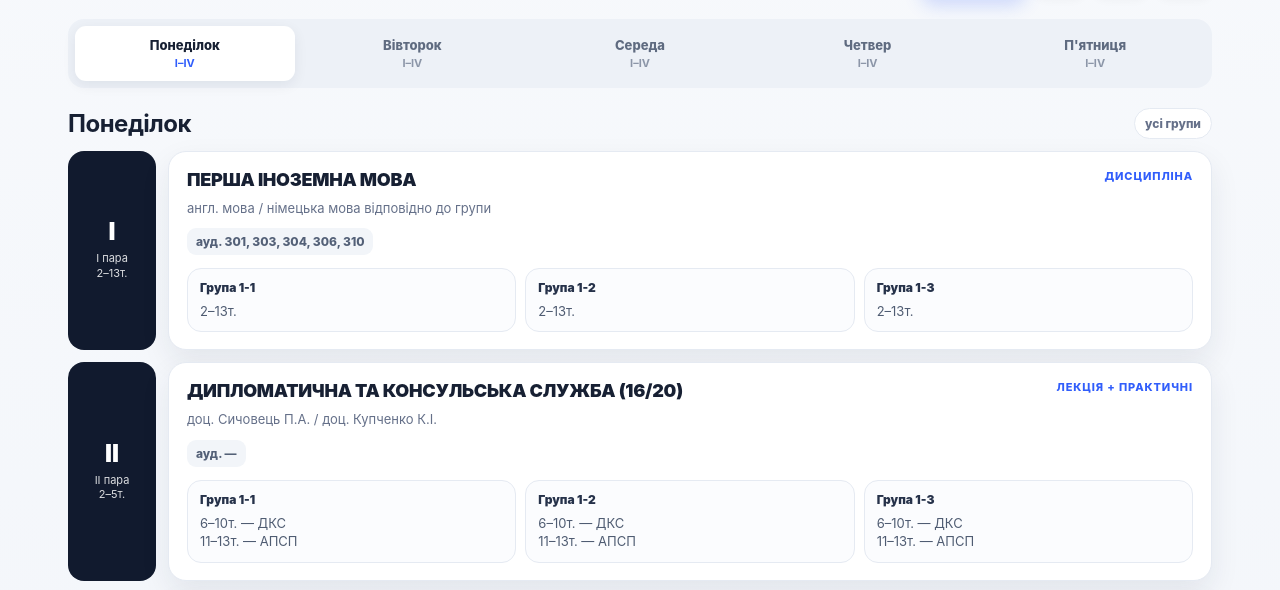
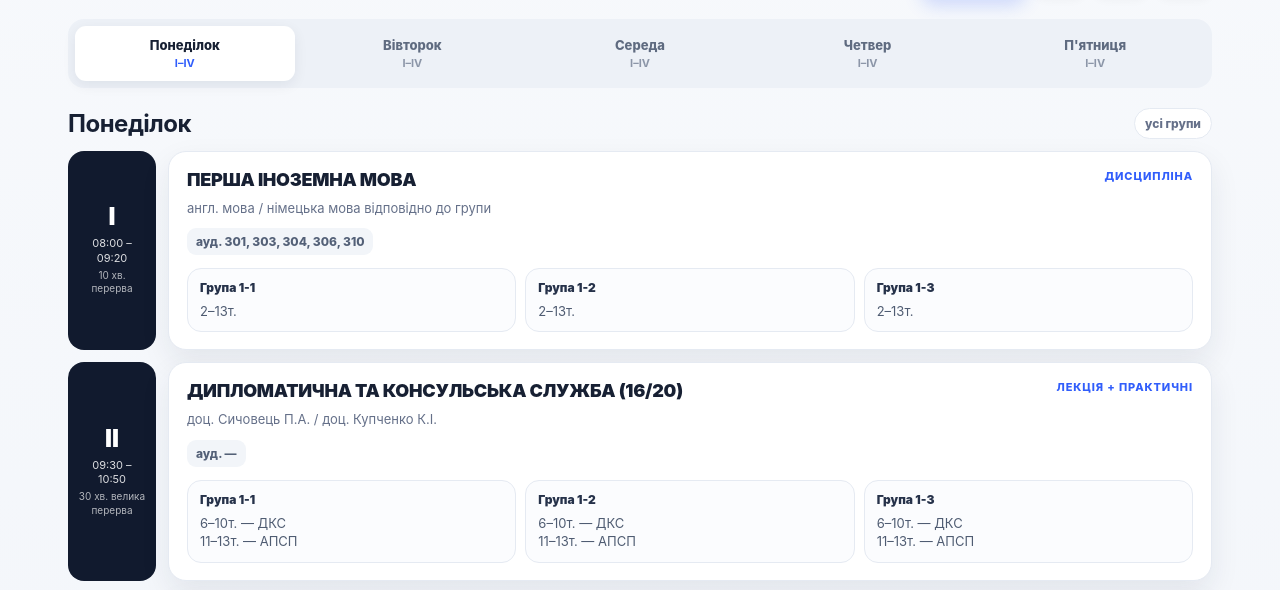
Before and after one commit to SharagaWarrior/ScheduleForDasha, a plain HTML site: page index.html in a window 1280 px wide. Shown: the part 139-729 px from the top of the page. Drawn offline with Linux system fonts and the light colour scheme.

Commit message:
Update index.html

```diff
--- a/index.html
+++ b/index.html
@@ -80,6 +80,7 @@
     }
     .period .n{font-size:24px;font-weight:900;line-height:1}
     .period .t{font-size:11px;margin-top:7px;opacity:.85;text-align:center;line-height:1.35}
+    .period .t + .t{margin-top:3px;font-size:10px;opacity:.68}
     .lesson-card{
       background:var(--panel);border:1px solid var(--line);border-radius:var(--radius);
       padding:17px 18px;box-shadow:var(--shadow);
@@ -361,7 +362,24 @@ const schedule = {
   }
 };
 
-const romanNames = {I:"I пара",II:"II пара",III:"III пара",IV:"IV пара"};
+const romanNames = {
+  I:"I пара",
+  II:"II пара",
+  III:"III пара",
+  IV:"IV пара"
+};
+const periodTimes = {
+  I:"08:00 – 09:20",
+  II:"09:30 – 10:50",
+  III:"11:20 – 12:40",
+  IV:"12:50 – 14:10"
+};
+const breakTimes = {
+  I:"10 хв. перерва",
+  II:"30 хв. велика перерва",
+  III:"10 хв. перерва",
+  IV:"10 хв. перерва"
+};
 let selectedGroup = "all";
 let selectedDay = "monday";
 
@@ -384,7 +402,11 @@ function render(){
           if(lesson.empty){
             return `
               <div class="lesson">
-                <div class="period"><div class="n">${lesson.p}</div><div class="t">${romanNames[lesson.p]}</div></div>
+                <div class="period">
+                  <div class="n">${lesson.p}</div>
+                  <div class="t">${periodTimes[lesson.p]}</div>
+                  <div class="t">${breakTimes[lesson.p]}</div>
+                </div>
                 <div class="lesson-card empty">Вільно / занять немає</div>
               </div>`;
           }
@@ -392,7 +414,8 @@ function render(){
             <div class="lesson">
               <div class="period">
                 <div class="n">${lesson.p}</div>
-                <div class="t">${romanNames[lesson.p]}<br>${lesson.time}</div>
+                <div class="t">${periodTimes[lesson.p]}</div>
+                <div class="t">${breakTimes[lesson.p]}</div>
               </div>
               <article class="lesson-card">
                 <div class="lesson-head">
```
